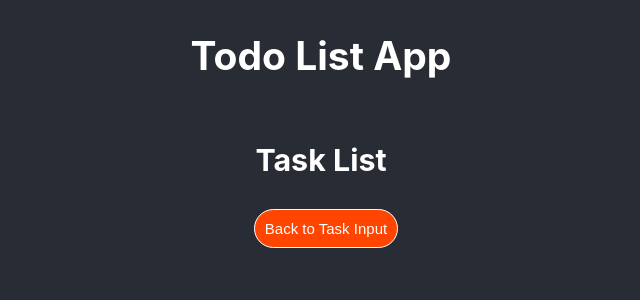
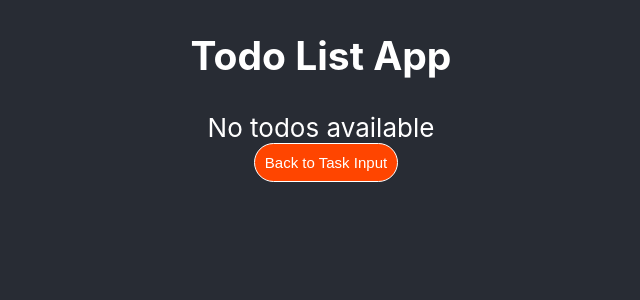
Before and after one commit to Arunendra1/ToDo-List, a React (Create React App) app: page /tasklist in a window 1280 px wide. Shown: the top 300 px of the page, without its empty margins (319-959 px from the left). Built offline with nearby package versions, Linux system fonts and the light colour scheme.

Commit message:
Update TaskList.js

```diff
--- a/src/component/TaskList.js
+++ b/src/component/TaskList.js
@@ -6,24 +6,21 @@ import './TaskList.css';
 
 function TaskList() {
   const dispatch = useDispatch();
-  const Todo = useSelector((state) => state.Todo);
-  const { todos } = Todo;
+  const todos = useSelector((state) => state.Todo.todos); // Get todos from Redux store
   const navigate = useNavigate();
 
   const removeHandler = (t) => {
-    dispatch(RemoveTodoAction(t));
+    dispatch(RemoveTodoAction(t));// Dispatch remove todo action
   };
 
   const editHandler = (id, newTodo) => {
-    dispatch(EditTodoAction(id, newTodo));
+    dispatch(EditTodoAction(id, newTodo));// Dispatch edit todo action
   };
 
   return (
     <div>
-      <h3>Task List</h3>
       <ul className="allTodo">
-        {todos &&
-          todos.map((t) => (
+        {todos && todos.length > 0 ? todos.map((t) => (
           <li key={t.id} className="singleTodo">
             <span className="todoText">{t.todo}</span>
             <button onClick={() => removeHandler(t)}>Delete</button>
@@ -38,9 +35,11 @@ function TaskList() {
               Edit
             </button>
           </li>
-          ))}
+        )) : (
+          <li>No todos available</li>
+        )}
       </ul>
-      <button onClick={() => navigate('/')}>Back to Task Input</button>
+      <button onClick={() => navigate('/')}>Back to Task Input</button> {/* Navigate to Taskinput */}
     </div>
   );
 }
```
Lines whose indentation alone changed are shown as unchanged.
